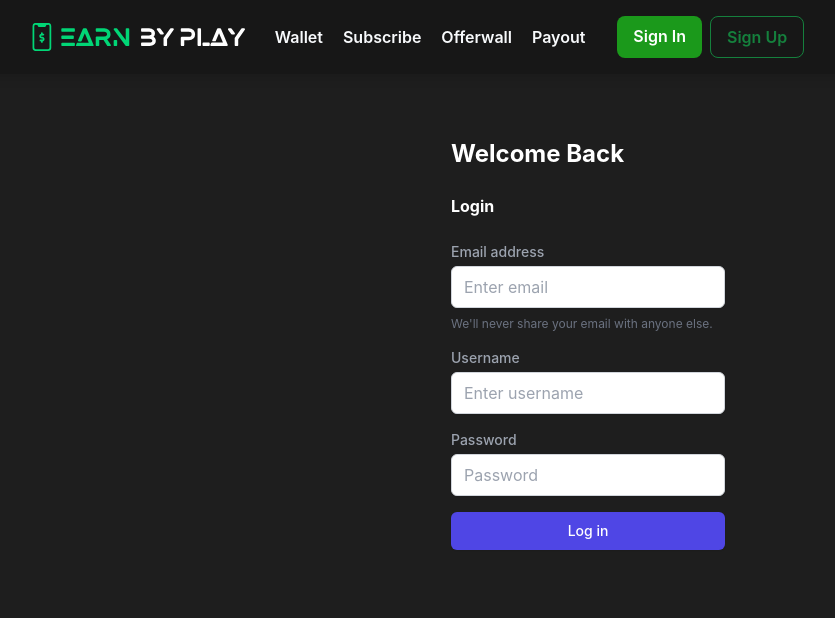
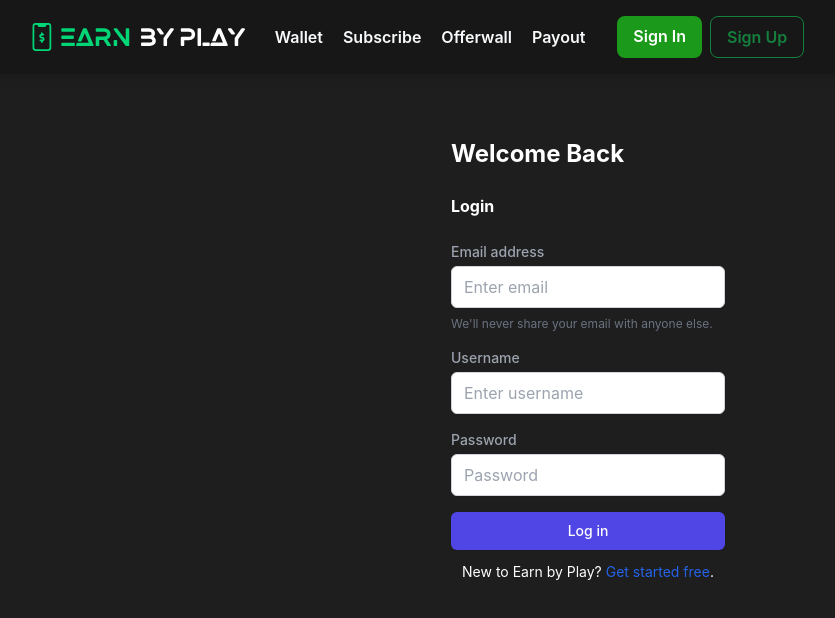
Before and after one commit to lsaffie/earnbyplay-frontend, a React (Create React App) app: page /login in a window 1280 px wide. Shown: the top 618 px of the page, without its empty margins (52-887 px from the left). Built offline with nearby package versions, Linux system fonts and the light colour scheme; no server answers.

Commit message:
sign up and in backlinks

```diff
--- a/src/components/LoginForm.js
+++ b/src/components/LoginForm.js
@@ -87,6 +87,10 @@ const LoginForm= ({ onUserChange }) => {
       </button>
 
     </form>
+      <div className="mb-4 text-sm text-white mt-3 text-center">
+        New to Earn by Play?
+        <a href="/signup" className="text-blue-600 hover:underline"> Get started free</a>.
+      </div>
     </div>
 
   );
--- a/src/components/SignupForm.js
+++ b/src/components/SignupForm.js
@@ -114,6 +114,12 @@ const SignupForm = ({ onUserChange }) => {
       )}
 
     </form>
+
+      <div className="mb-4 text-sm text-white mt-3 text-center">
+        Aready have an account?
+        <a href="/login" className="text-blue-600 hover:underline"> Login</a>.
+      </div>
+
     </div>
 
   );
```
